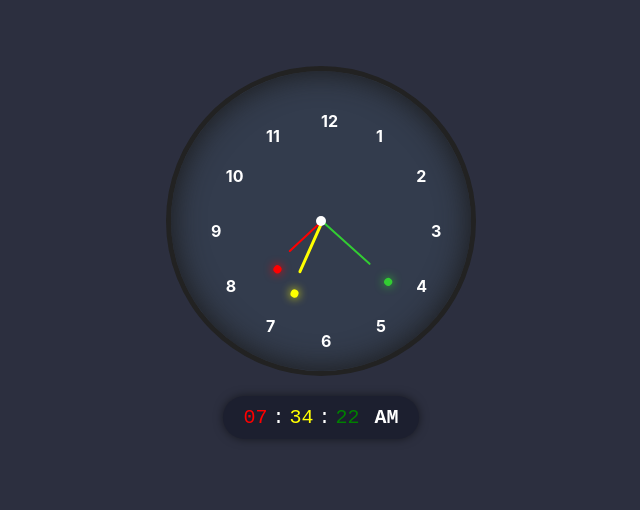
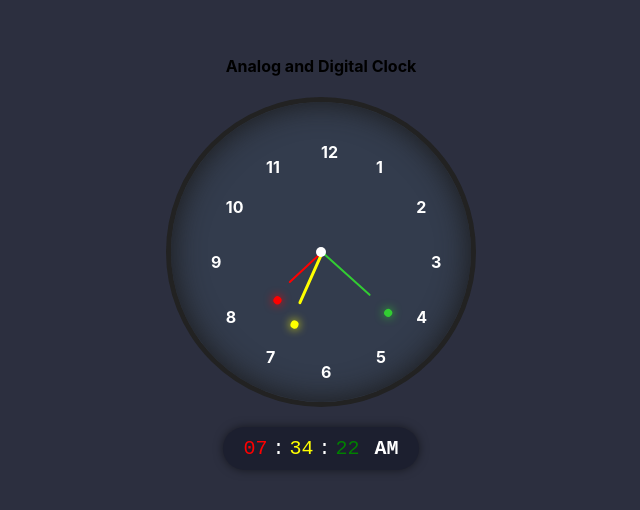
Before and after one commit to sachinkr1530/clock, a React (Create React App) app: page / in a window 1280 px wide. Shown: the part 148-658 px from the top of the page, without its empty margins (319-959 px from the left). Built offline with nearby package versions, Linux system fonts and the light colour scheme.

Commit message:
clock commit

```diff
--- a/src/component/Clock.js
+++ b/src/component/Clock.js
@@ -22,6 +22,7 @@ const Clock = () => {
 
   return (
     <div className="clock-container">
+      <h4>Analog and Digital Clock</h4>
       <div className="analog-clock">
         <div
           className="dot red-dot"
```
